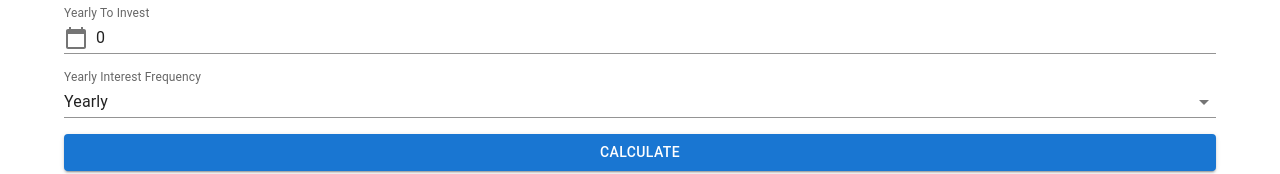
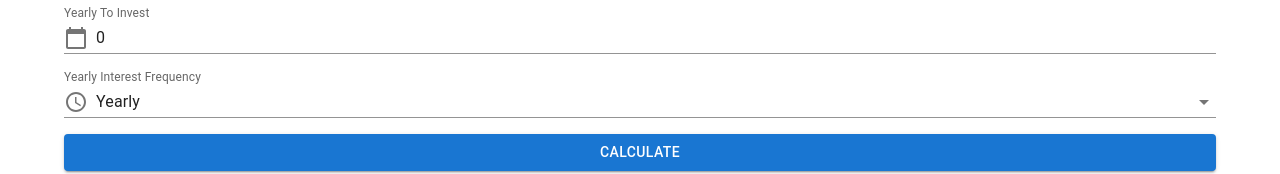
Before and after one commit to Akio789/compund-interest-calculator, a React (Create React App) app: page / in a window 1280 px wide. Shown: the part 261-435 px from the top of the page. Built offline with nearby package versions, Linux system fonts and the light colour scheme.

Commit message:
Using TextField internal Select

```diff
--- a/src/pages/compund-interest-calculator/calculator-input-form/CalculatorInputForm.js
+++ b/src/pages/compund-interest-calculator/calculator-input-form/CalculatorInputForm.js
@@ -1,8 +1,9 @@
 import React, { useState, useContext } from 'react';
-import { Alert, Button, FormControl, InputAdornment, InputLabel, MenuItem, Select, TextField } from '@mui/material';
+import { Alert, Button, InputAdornment, MenuItem, TextField } from '@mui/material';
 import AttachMoneyIcon from '@mui/icons-material/AttachMoney';
 import PercentIcon from '@mui/icons-material/Percent';
 import CalendarTodayIcon from '@mui/icons-material/CalendarToday';
+import ScheduleIcon from '@mui/icons-material/Schedule';
 import styles from './CalculatorInputForm.module.css';
 import { CompoundInterestCalculatorContext } from '../../../contexts/CompundInterestCalculatorContext';
 import _ from 'lodash'
@@ -113,17 +114,22 @@ const CalculatorInputForm = () => {
         value={yearsToInvestFormInput}
         onChange={onYearsToInvestFormInputChange}
       />
-      <FormControl variant="standard">
-        <InputLabel>
-          Yearly Interest Frequency
-        </InputLabel>
-        <Select
-          value={yearlyInterestFrequencyFormInput}
-          onChange={onSelectYearlyInterestFrequency}
-        >
-          {yearlyInterestFrequencyMenuItems}
-        </Select>
-      </FormControl>
+      <TextField
+        select
+        label="Yearly Interest Frequency"
+        variant="standard"
+        value={yearlyInterestFrequencyFormInput}
+        onChange={onSelectYearlyInterestFrequency}
+        InputProps={{
+          startAdornment: (
+            <InputAdornment position="start">
+              <ScheduleIcon />
+            </InputAdornment>
+          )
+        }}
+      >
+        {yearlyInterestFrequencyMenuItems}
+      </TextField>
       <Button
         variant="contained"
         onClick={onButtonClicked}
```
